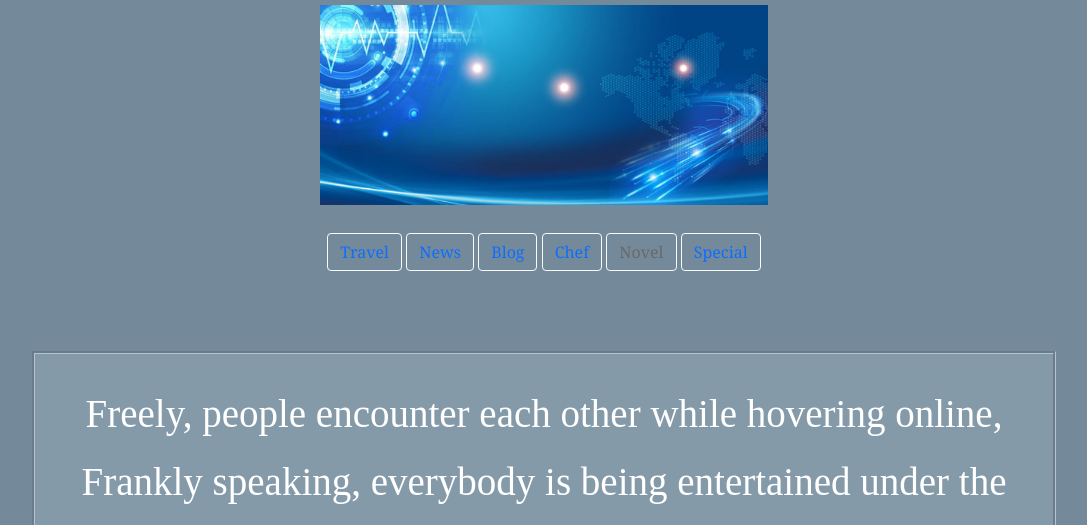
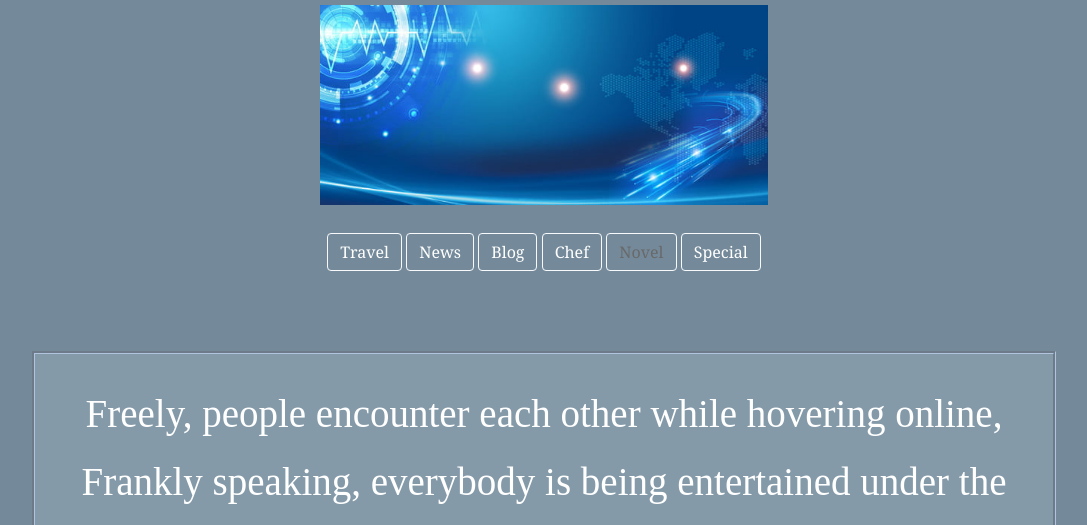
Before and after one commit to michaelfan0310/michaelfan0310.github.io, a plain HTML site: page index.html in a window 1280 px wide. Shown: the part 275-800 px from the top of the page, without its empty margins (96-1183 px from the left). Drawn offline with nearby package versions, Linux system fonts and the light colour scheme; a web font is replaced by a local one.

Commit message:
Update styles.css

```diff
--- a/styles.css
+++ b/styles.css
@@ -79,19 +79,21 @@ background-color: rgb(48, 211, 89);}
   text-decoration: none;   }
 
 #buttonA{
-
+           color:#fff;
              text-decoration:none;
              }
 
 #buttonB{
+          color:#fff;
              text-decoration:none;
             }
 
 #buttonC{
+          color:#fff;
              text-decoration:none;
              }
 #buttonD{
-
+          color:#fff;
              text-decoration:none;
              }
 #buttonE{
@@ -99,7 +101,7 @@ background-color: rgb(48, 211, 89);}
            text-decoration:none;
            }
 #buttonF{
-
+         color:#fff;
            text-decoration:none;
            }
 a {text-decoration:none;}
```
